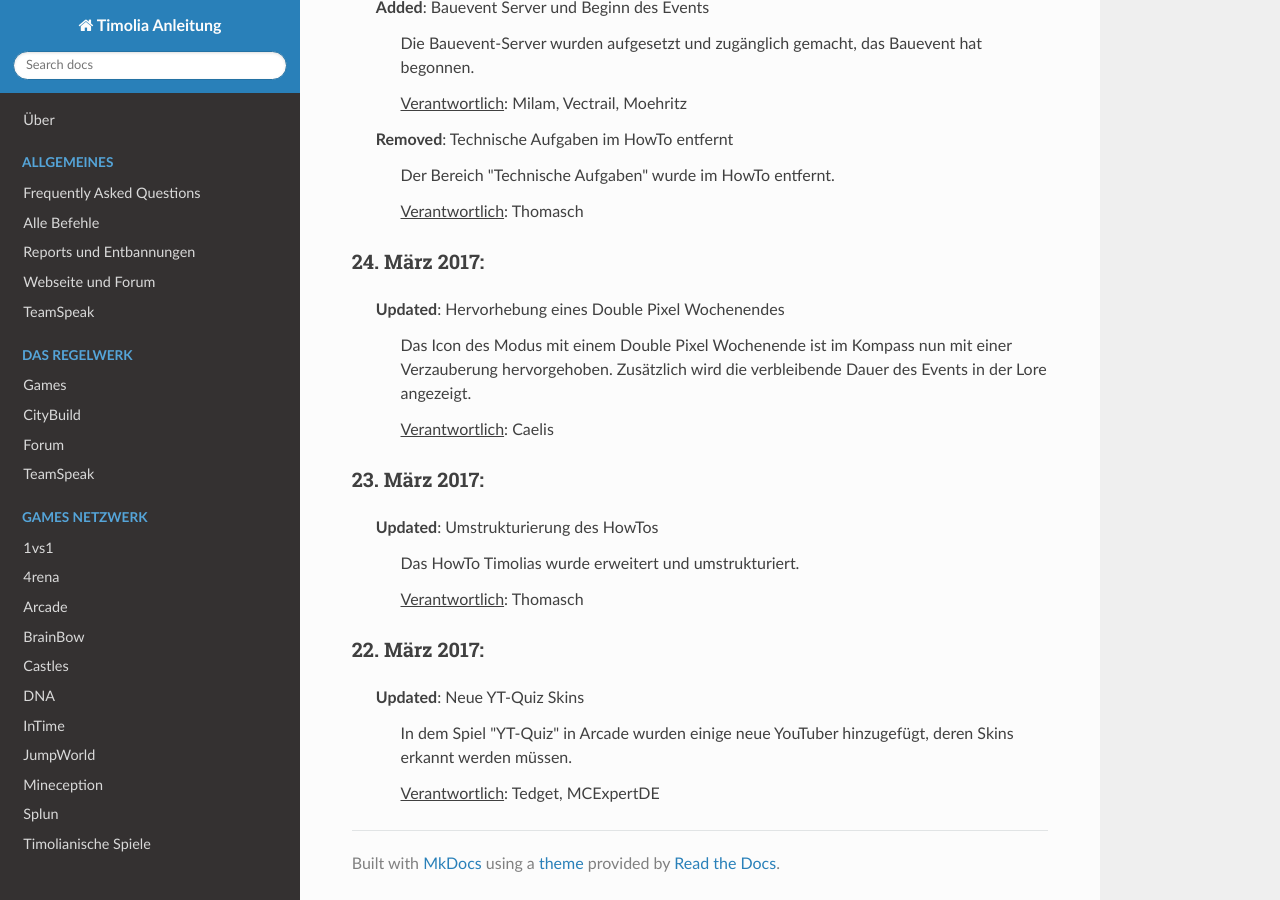
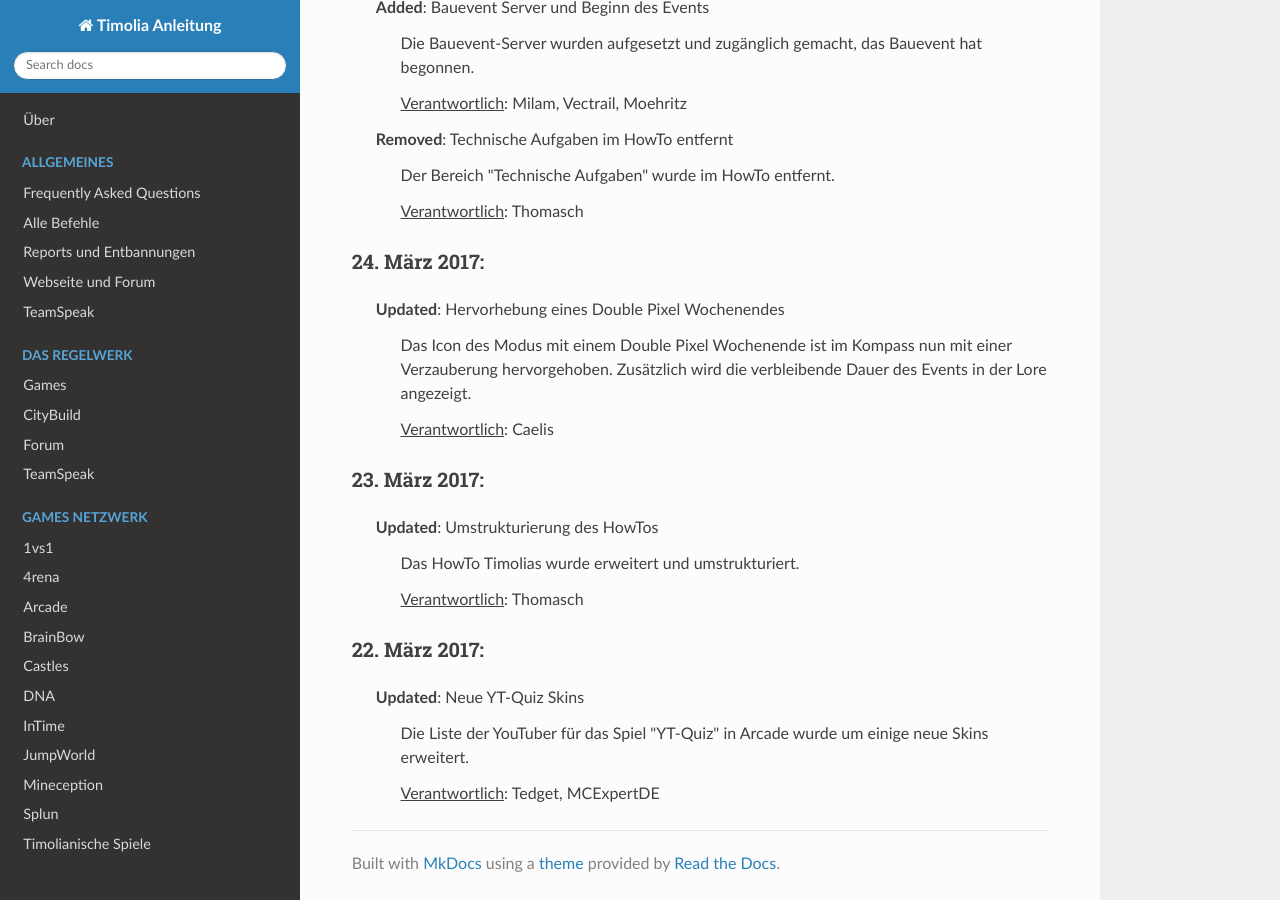
Before and after one commit to TimoliaDE/HowTo, an MkDocs documentation site: the page built from docs/changelog.md, in a window 1280 px wide and 900 px high, scrolled down 868 px. Built offline with MkDocs 1.6.1, drawn with Linux system fonts in a browser that asks for light colours; nearby versions of some CDN libraries; old or Windows-style settings are respelled for this version of MkDocs.

Commit message:
Neue YT-Quiz Skins

```diff
--- a/docs/changelog.md
+++ b/docs/changelog.md
@@ -51,6 +51,6 @@ Alle Veränderungen im Jahr 2017:
 ### 22. März 2017:
 <dl>
   <dd><b>Updated</b>: Neue YT-Quiz Skins</dd>
-  <dd style="margin-left: 7%;">In dem Spiel "YT-Quiz" in Arcade wurden einige neue YouTuber hinzugefügt, deren Skins erkannt werden müssen.</dd>
+  <dd style="margin-left: 7%;">Die Liste der YouTuber für das Spiel "YT-Quiz" in Arcade wurde um einige neue Skins erweitert.</dd>
   <dd style="margin-left: 7%;"><u>Verantwortlich</u>: Tedget, MCExpertDE</dd>
 </dl>
```
